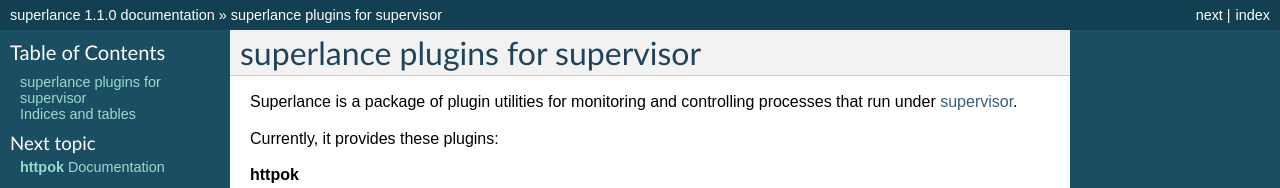
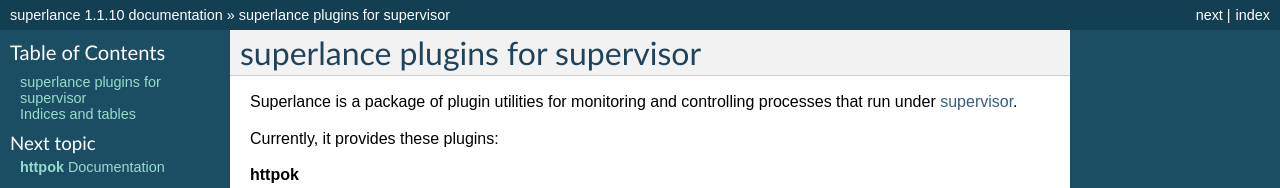
Before and after one commit to Supervisor/superlance, a Sphinx documentation site: the page built from docs/index.rst, in a window 1280 px wide and 900 px high. Shown: the top 188 px of the window. Built offline with Sphinx 7.4.7, drawn with Linux system fonts in a browser that asks for light colours; some of the changed text lies outside the part shown.

Commit message:
fixed version and other typos

```diff
--- a/docs/conf.py
+++ b/docs/conf.py
@@ -45,9 +45,9 @@
 # built documents.
 #
 # The short X.Y version.
-version = '1.1.0'
+version = '1.1.10'
 # The full version, including alpha/beta/rc tags.
-release = '1.1.0'
+release = '1.1.10'
 
 # The language for content autogenerated by Sphinx. Refer to documentation
 # for a list of supported languages.
--- a/setup.py
+++ b/setup.py
@@ -35,7 +35,7 @@
     CHANGES = ''
 
 setup(name='superlance',
-      version='1.1.0',
+      version='1.1.10',
       license='BSD-derived (http://www.repoze.org/LICENSE.txt)',
       description='superlance plugins for supervisord',
       long_description=README + '\n\n' +  CHANGES,
```
Also changed, not shown: 1 other file.
